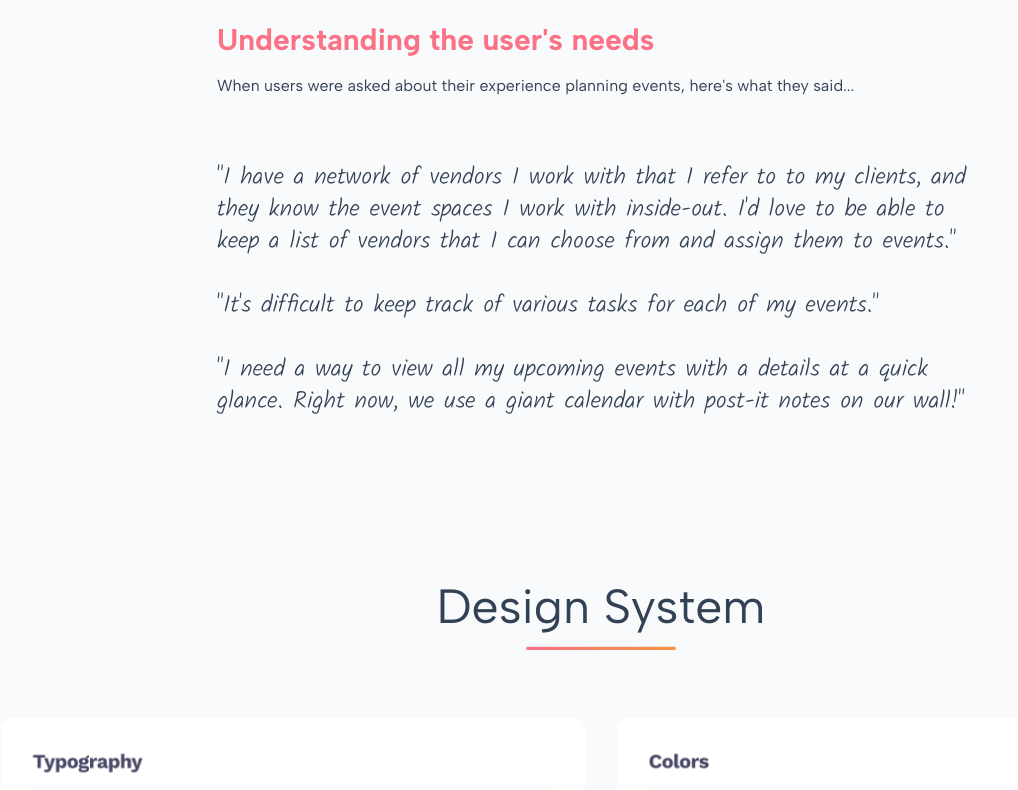
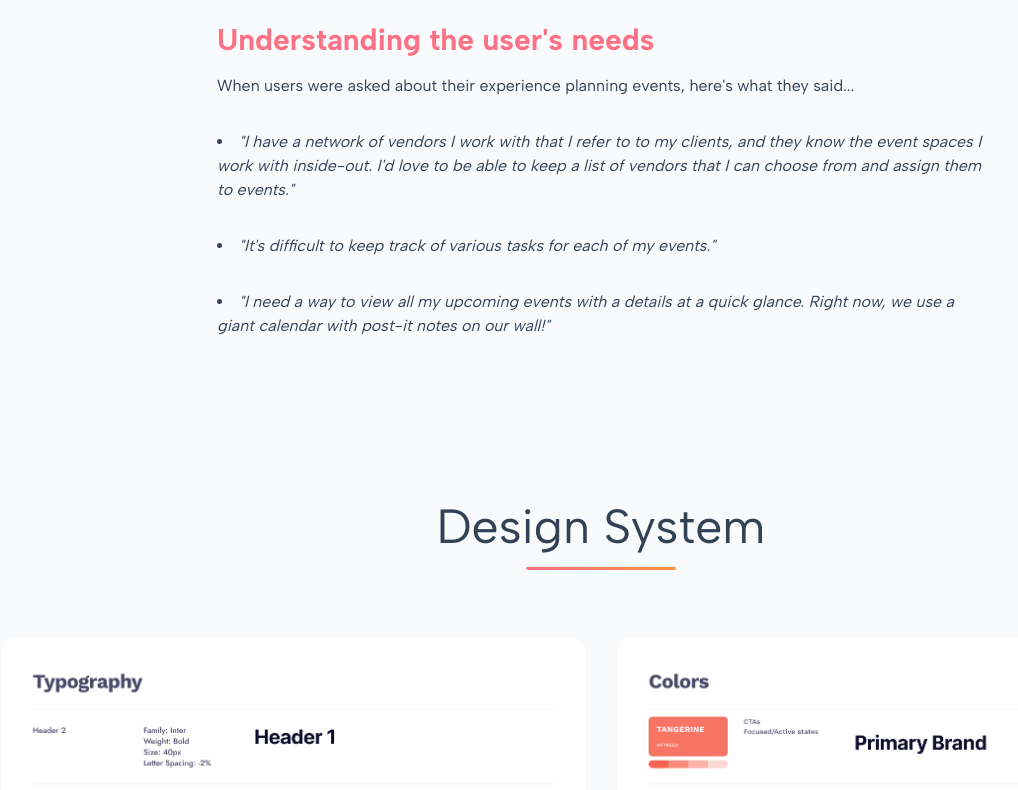
Before and after one commit to dan11218/portfolio-app, a Next.js app: page /projects/plannit in a window 1280 px wide. Shown: the part 2280-3070 px from the top of the page, without its empty margins (39-1057 px from the left). Built offline with nearby package versions, Linux system fonts and the light colour scheme.

Commit message:
fixes typo

```diff
--- a/app/about-me/introduction.tsx
+++ b/app/about-me/introduction.tsx
@@ -24,15 +24,15 @@ export default function Introduction() {
           </div>
           <div className="font-light">
             <p>
-              {`I'm a UX Designer based in Queens, New York. I found my
+              {`I'm a developer based in Queens, New York. I found my
               passion for design and software when I was an Event Coordinator
               working at a boutique hotel in NYC.`}
             </p>
             <br />
             <p>
               {`One day, I had an idea for an app that would help planners stay
-              organised and solve some of the pain points I felt in my
-              experience. I wanted to learn more about software development on
+              organized and solve some of the pain points I felt in my
+              experience. From then, I wanted to learn more about software development on
               both the engineering and design sides of the process.`}
             </p>
             <br />
--- a/app/components/navbar.tsx
+++ b/app/components/navbar.tsx
@@ -26,7 +26,7 @@ export default function Navbar() {
           </Link>
           <Link
             className="flex h-full w-full flex-col items-center justify-center text-center transition duration-300 ease-in-out hover:bg-slate-800 hover:text-slate-50 dark:hover:bg-slate-50 dark:hover:text-slate-800"
-            href="https://drive.google.com/file/d/1LPzhMJ8_6KMt1RKehH_HlUSsz7umPXnw/view?usp=sharing"
+            href="https://drive.google.com/file/d/17-l83Dc-44HqCD3SFdEEIBfJa4ArJe3V/view?usp=sharing"
             target="_blank"
           >
             Resumé
--- a/app/hero.tsx
+++ b/app/hero.tsx
@@ -24,7 +24,7 @@ export default function Hero() {
           Customer Support`}
         </h2>
         <Link
-          href="https://drive.google.com/file/d/1LPzhMJ8_6KMt1RKehH_HlUSsz7umPXnw/view?usp=sharing"
+          href="https://drive.google.com/file/d/17-l83Dc-44HqCD3SFdEEIBfJa4ArJe3V/view?usp=sharing"
           className="focus:shadow-outline my-3 flex h-16 w-fit items-center justify-center rounded bg-slate-800 px-6 py-3 text-lg font-medium text-slate-50 transition-colors duration-150 hover:bg-slate-600"
           target="_blank"
         >
--- a/app/projects/plannit/research/blockQuotes.tsx
+++ b/app/projects/plannit/research/blockQuotes.tsx
@@ -3,38 +3,38 @@ import { kalam } from "@/app/fonts";
 export default function BlockQuotes() {
   return (
     <div className="mb-16 flex flex-col">
-      <div className="mb-16 flex flex-col">
+      <div className="mb-8 flex flex-col">
         <h3 className="mb-3 font-bold text-rose-400">
-          Understanding the user&apos;s needs
+          Understanding the user's needs
         </h3>
         <p>
-          When users were asked about their experience planning events,
-          here&apos;s what they said...
+          {`When users were asked about their experience planning events,
+          here's what they said...`}
         </p>
       </div>
       <div
-        className={`${kalam.className} flex h-fit w-full max-w-3xl flex-col text-2xl font-light italic text-slate-700 dark:text-white`}
+        className={`flex h-fit w-full max-w-3xl flex-col italic text-slate-700 dark:text-white`}
       >
         <blockquote className="mb-8">
-          <div>
-            &quot;I have a network of vendors I work with that I refer to to my
+          <li>
+            {`"I have a network of vendors I work with that I refer to to my
             clients, and they know the event spaces I work with inside-out.
-            I&apos;d love to be able to keep a list of vendors that I can choose
-            from and assign them to events.&quot;
-          </div>
+            I'd love to be able to keep a list of vendors that I can choose
+            from and assign them to events."`}
+          </li>
         </blockquote>
         <blockquote className="mb-8">
-          <div>
-            &quot;It&apos;s difficult to keep track of various tasks for each of
-            my events.&quot;
-          </div>
+          <li>
+            {`"It's difficult to keep track of various tasks for each of
+            my events."`}
+          </li>
         </blockquote>
         <blockquote className="mb-8">
-          <div>
-            &quot;I need a way to view all my upcoming events with a details at
+          <li>
+            {`"I need a way to view all my upcoming events with a details at
             a quick glance. Right now, we use a giant calendar with post-it
-            notes on our wall!&quot;
-          </div>
+            notes on our wall!"`}
+          </li>
         </blockquote>
       </div>
     </div>
--- /dev/null
+++ b/app/projects/plannit/research/domain-research.tsx
@@ -0,0 +1,13 @@
+export const DomainResearch = () => {
+  return (
+    <div className="mb-16 flex flex-col">
+      <div className="flex w-full flex-col">
+        <h3 className="mb-3 font-bold text-rose-400">Domain Research</h3>
+        <p>
+          {`In order to find inspiration for a starting point, I researched the market for similar solutions for event planning apps. Here's what I found:`}
+        </p>
+      </div>
+      <div></div>
+    </div>
+  );
+};
--- a/app/projects/plannit/research/research.tsx
+++ b/app/projects/plannit/research/research.tsx
@@ -1,7 +1,6 @@
-import { kalam } from "@/app/fonts";
 import BlockQuotes from "./blockQuotes";
-import Solution from "../overview/solution";
 import Background from "./background";
+import { DomainResearch } from "./domain-research";
 
 export default function Research() {
   return (
@@ -11,6 +10,7 @@ export default function Research() {
         <hr className="m-auto my-1 mb-16 h-1 w-[150px] rounded bg-gradient-to-r from-rose-400 to-orange-400 dark:bg-gray-300" />
         <Background />
         <BlockQuotes />
+        {/* <DomainResearch /> */}
       </div>
     </section>
   );
```
